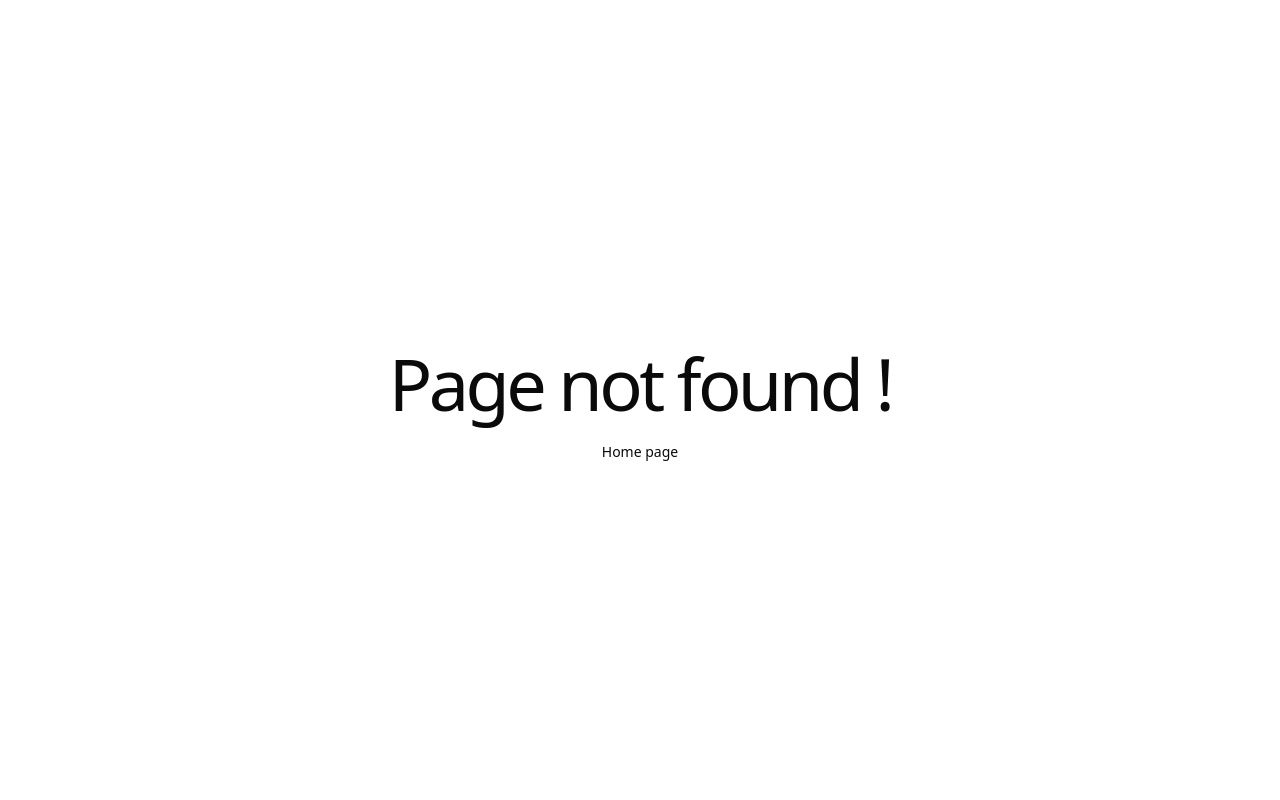
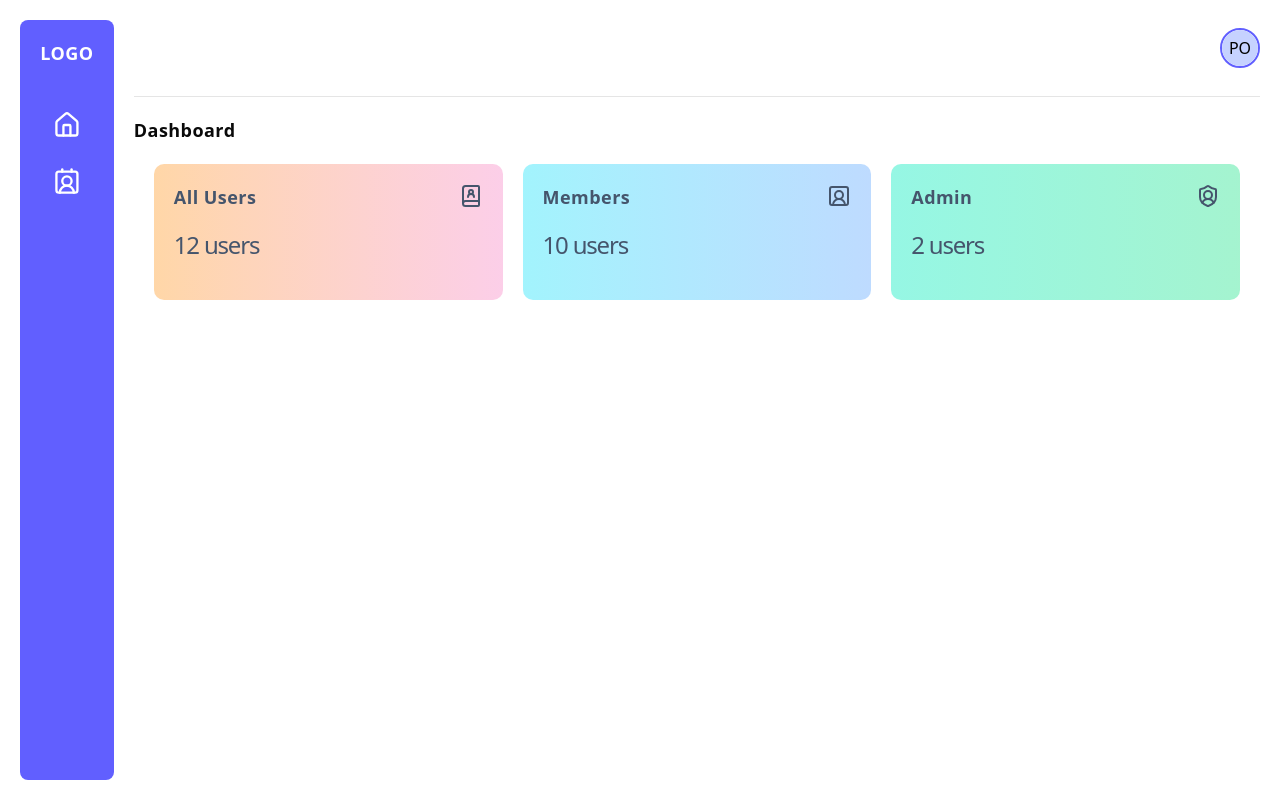
Before and after one commit to pskfdev/user-management-system, a React (Vite) app in the folder frontend/: page /dashboard in a window 1280 px wide. Before the commit this address had no page. Built offline with nearby package versions, Linux system fonts and the light colour scheme.

Commit message:
:lipstick: Update router / Add Dashboard-page

```diff
--- a/frontend/src/App.tsx
+++ b/frontend/src/App.tsx
@@ -1,15 +1,17 @@
 import { BrowserRouter, Route, Routes } from "react-router";
 import "./App.css";
-
+//Layout
+import Layout from "./route/layout/Layout";
+import DashboardLayout from "./route/layout/DashboardLayout";
+//Protect Route
+import ProtectRoute from "./route/protect-route/ProtectRoute";
 //Pages
 import Home from "./pages/Home";
 import Login from "./pages/Login";
 import Register from "./pages/Register";
 import Notfound from "./pages/Notfound";
 import ManageUsers from "./pages/ManageUsers";
-import Layout from "./route/layout/Layout";
-import ProtectRoute from "./route/protect-route/ProtectRoute";
-import DashboardLayout from "./route/layout/DashboardLayout";
+import Dashboard from "./pages/Dashboard";
 
 function App() {
   return (
@@ -23,8 +25,9 @@ function App() {
         </Route>
 
         {/* Private */}
-        <Route path="users" element={<ProtectRoute layout={<DashboardLayout />} />}>
-          <Route index element={<ManageUsers />} />
+        <Route path="dashboard" element={<ProtectRoute layout={<DashboardLayout />} />}>
+          <Route index element={<Dashboard />} />
+          <Route path="users" element={<ManageUsers />} />
         </Route>
 
         <Route path="*" element={<Notfound />} />
--- a/frontend/src/components/nav/Sidebar.tsx
+++ b/frontend/src/components/nav/Sidebar.tsx
@@ -9,14 +9,14 @@ function Sidebar() {
 
       <ul className=" text-white mt-10 space-y-5 flex flex-col items-center px-2">
         <li className="w-full">
-          <Link to="/users">
+          <Link to="/dashboard">
             <Button variant="ghost" className="w-full p-1 hover:text-white hover:bg-indigo-400" asChild>
               <House />
             </Button>
           </Link>
         </li>
         <li className="w-full">
-          <Link to="/register">
+          <Link to="/dashboard/users">
             <Button variant="ghost" className="w-full p-1 hover:text-white hover:bg-indigo-400" asChild>
               <ContactRound />
             </Button>
--- a/frontend/src/components/table/UsersTable.tsx
+++ b/frontend/src/components/table/UsersTable.tsx
@@ -1,9 +1,7 @@
 import {
   Table,
   TableBody,
-  TableCaption,
   TableCell,
-  TableFooter,
   TableHead,
   TableHeader,
   TableRow,
--- /dev/null
+++ b/frontend/src/pages/Dashboard.tsx
@@ -0,0 +1,43 @@
+import { BookUser, ShieldUser, SquareUserRound } from "lucide-react";
+
+type Props = {};
+
+function Dashboard({}: Props) {
+  return (
+    <div className="space-y-2">
+      {/* Title */}
+      <div className="flex justify-between items-center">
+        <h3 className="">Dashboard</h3>
+      </div>
+
+      {/* Data Card */}
+      <section className="w-full px-5 space-y-5 my-5">
+        <div className="grid grid-cols-1 md:grid-cols-2 lg:grid-cols-3 gap-5">
+          <div className="bg-gradient-to-r from-orange-200 to-pink-200 rounded-lg p-5 flex justify-between text-slate-600">
+            <div>
+              <h3>All Users</h3>
+              <h2 className="text-2xl my-5">12 users</h2>
+            </div>
+            <BookUser />
+          </div>
+          <div className="bg-gradient-to-r from-cyan-200 to-blue-200 rounded-lg p-5 flex justify-between text-slate-600">
+            <div>
+              <h3>Members</h3>
+              <h2 className="text-2xl my-5">10 users</h2>
+            </div>
+            <SquareUserRound />
+          </div>
+          <div className="bg-gradient-to-r from-teal-200 to-emerald-200 rounded-lg p-5 flex justify-between text-slate-600">
+            <div>
+              <h3>Admin</h3>
+              <h2 className="text-2xl my-5">2 users</h2>
+            </div>
+            <ShieldUser />
+          </div>
+        </div>
+      </section>
+    </div>
+  );
+}
+
+export default Dashboard;
--- a/frontend/src/pages/ManageUsers.tsx
+++ b/frontend/src/pages/ManageUsers.tsx
@@ -5,7 +5,7 @@ import { Plus } from "lucide-react";
 
 type Props = {};
 
-function ManageUsers() {
+function ManageUsers({}: Props) {
   return (
     <div className="space-y-2">
       {/* Title */}
--- a/frontend/src/route/layout/DashboardLayout.tsx
+++ b/frontend/src/route/layout/DashboardLayout.tsx
@@ -16,6 +16,7 @@ function DashboardLayout() {
   return (
     <main className="min-h-screen p-5 flex flex-col">
       <div className="flex h-full flex-grow space-x-5">
+        {/* Content left */}
         <Sidebar />
 
         {/* Content right */}
@@ -30,16 +31,16 @@ function DashboardLayout() {
                   </AvatarFallback>
                 </Avatar>
               </DropdownMenuTrigger>
-              <DropdownMenuContent>
+              <DropdownMenuContent className="bg-indigo-100 border border-indigo-200">
                 <DropdownMenuLabel>
                   <h4 className="text-blue-500 text-sm">{username}</h4>
                 </DropdownMenuLabel>
-                <DropdownMenuSeparator />
+                <DropdownMenuSeparator className="border-b border-indigo-200" />
                 <DropdownMenuItem asChild>
-                  <Link to="/users">Home</Link>
+                  <Link to="/dashboard">Home</Link>
                 </DropdownMenuItem>
                 <DropdownMenuItem asChild>
-                  <Link to="/users">user</Link>
+                  <Link to="/dashboard/users">user</Link>
                 </DropdownMenuItem>
                 <DropdownMenuItem
                   className="text-red-500 cursor-pointer"
@@ -55,6 +56,7 @@ function DashboardLayout() {
 
           <hr className="my-5" />
 
+          {/* Content page */}
           <Outlet />
         </div>
       </div>
```
